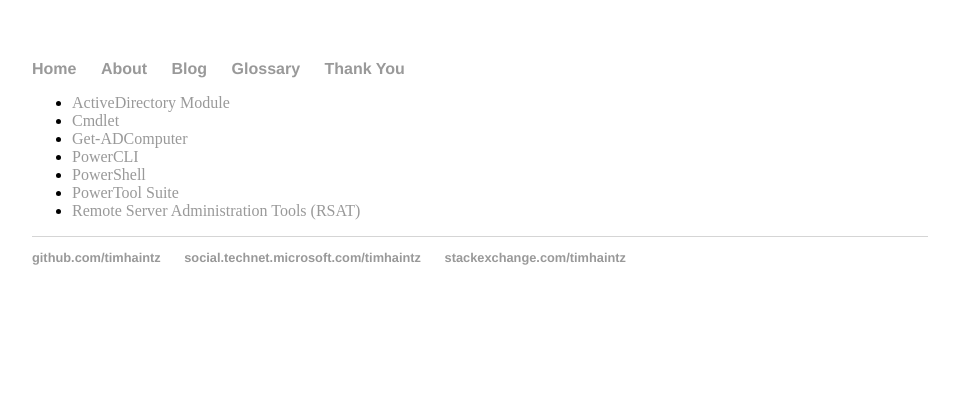
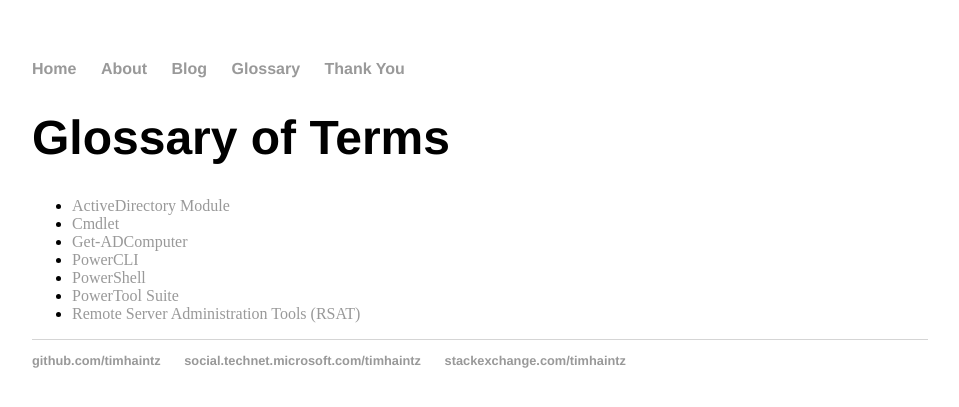
Before and after one commit to timhaintz/timhaintz.github.io, a Jekyll site: the page built from glossary/index.md, in a window 1280 px wide. Shown: the top 407 px of the page, without its empty margins (160-1119 px from the left). Built offline with Jekyll 4.4.1, drawn with Linux system fonts in a browser that asks for light colours.

Commit message:
Update index.md

```diff
--- a/glossary/index.md
+++ b/glossary/index.md
@@ -2,6 +2,7 @@
 layout: default
 title: Glossary of Terms
 ---
+# Glossary of Terms
 * [ActiveDirectory Module](https://docs.microsoft.com/en-us/powershell/module/addsadministration/?view=win10-ps)
 * [Cmdlet](https://msdn.microsoft.com/en-us/library/ms714395(v=vs.85).aspx)
 * [Get-ADComputer](https://docs.microsoft.com/en-us/powershell/module/addsadministration/get-adcomputer?view=win10-ps)
```
